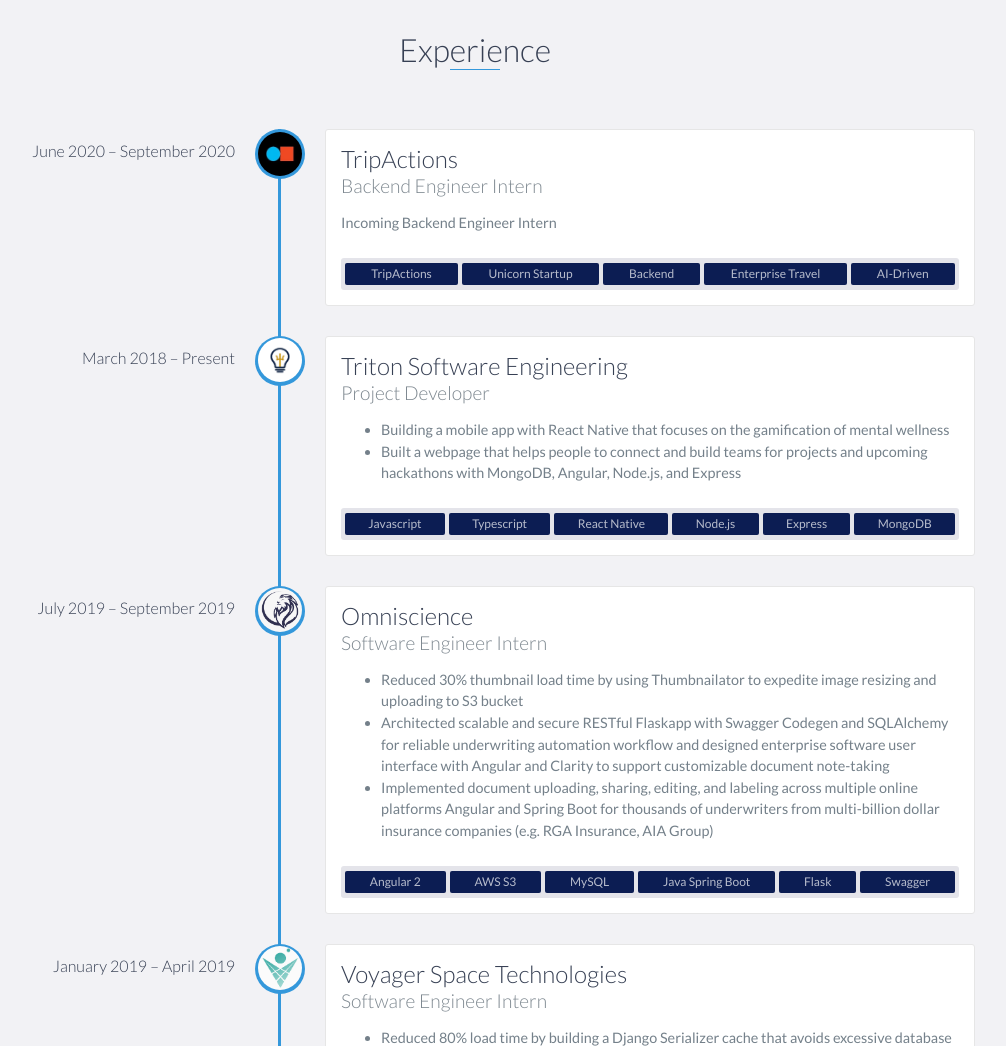
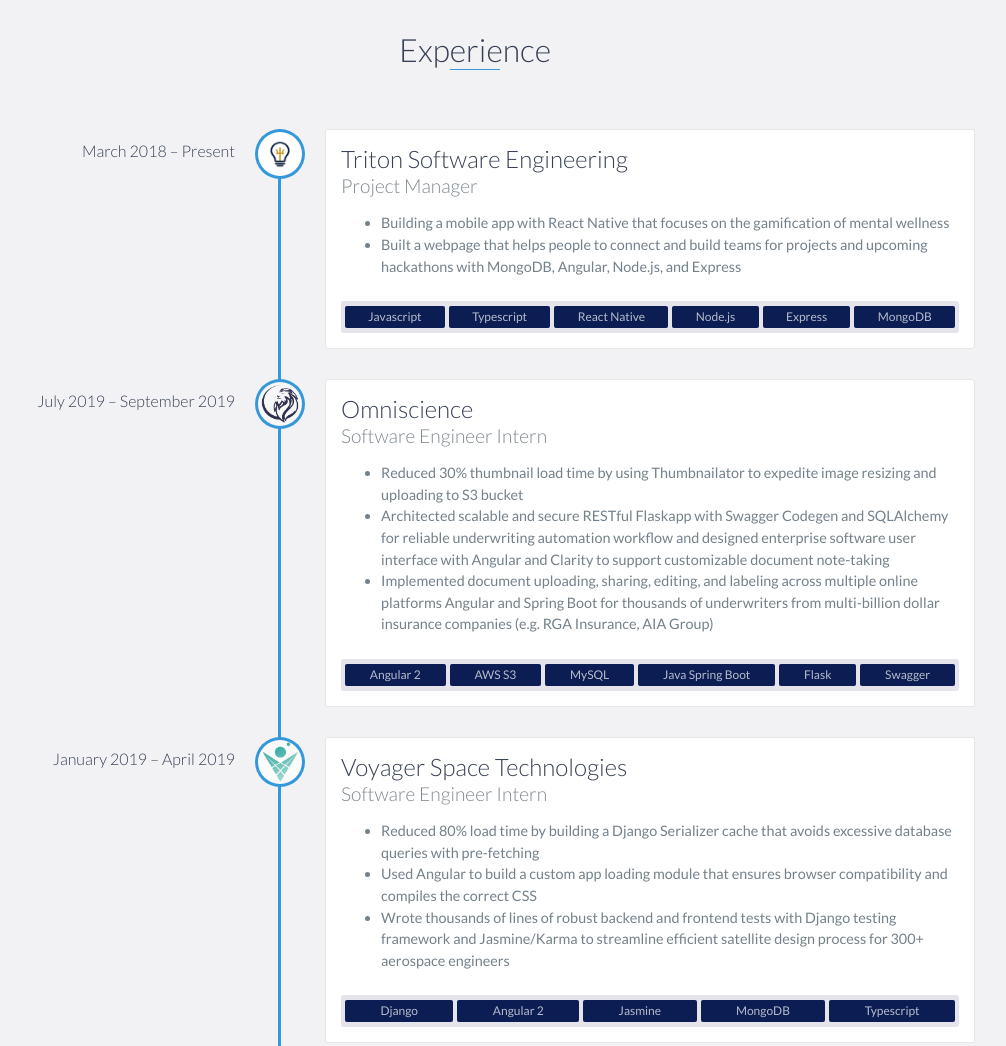
Before and after one commit to c3duan/Personal-Website-V1, a plain HTML site: page index.html in a window 1280 px wide. Shown: the part 1160-2206 px from the top of the page, without its empty margins (165-1171 px from the left). Drawn offline with nearby package versions, Linux system fonts and the light colour scheme.

Commit message:
updated timeline

```diff
--- a/index.html
+++ b/index.html
@@ -120,23 +120,9 @@
     <div id="experience" class="background-alt">
         <h2 class="heading">Experience</h2>
         <div id="experience-timeline">
-            <div data-date="June 2020 – September 2020">
-                <h3>TripActions</h3>
-                <h4>Backend Engineer Intern</h4>
-                <p>Incoming Backend Engineer Intern</p>
-                <br>
-                <ul class="content-skills">
-                    <li>TripActions</li>
-                    <li>Unicorn Startup</li>
-                    <li>Backend</li>
-                    <li>Enterprise Travel</li>
-                    <li>AI-Driven</li>
-                </ul>
-            </div>
-
             <div data-date="March 2018 – Present">
                 <h3>Triton Software Engineering</h3>
-                <h4>Project Developer</h4>
+                <h4>Project Manager</h4>
                 <ul class="description">
                     <li>Building a mobile app with React Native that focuses on the gamification of mental wellness</li>
                     <li>Built a webpage that helps people to connect and build teams for projects and upcoming hackathons with MongoDB, Angular, Node.js, and Express</li>
--- a/js/scripts.js
+++ b/js/scripts.js
@@ -115,11 +115,10 @@
         });
 
         // Add icons to each block
-        $($this.find('.vtimeline-point')[0]).prepend('<div class="vtimeline-icon"><a href="https://tripactions.com/" taget="blank"><img src="./images/tripactions-squarelogo.png" alt="Avatar" style="margin: 5%; width: 88%; border-radius: 50%"></div>');
-        $($this.find('.vtimeline-point')[1]).prepend('<div class="vtimeline-icon"><a href="https://tritonse.github.io/" taget="blank"><img src="./images/tse.png" alt="Avatar" style="margin: 5%; width: 88%; border-radius: 50%"></div>');
-        $($this.find('.vtimeline-point')[2]).prepend('<div class="vtimeline-icon"><a href="https://www.omni.sc/" target="blank"><img src="./images/Omniscience.png" alt="Avatar" style="margin: 5%; width: 88%; border-radius:50%"></div>');
-        $($this.find('.vtimeline-point')[3]).prepend('<div class="vtimeline-icon"><a href="https://voyagerspacetech.com/" target="blank"><img src="./images/Voyager.png" alt="Avatar" style="margin: 5%; width: 88%; border-radius:50%"></div>');
-        $($this.find('.vtimeline-point')[4]).prepend('<div class="vtimeline-icon"><a href="http://www.cn1win.com/index.html" taget="blank"><img src="./images/cn1win.png" alt="Avatar" style="margin: 5%; width: 88%; border-radius: 50%"></div>');
+        $($this.find('.vtimeline-point')[0]).prepend('<div class="vtimeline-icon"><a href="https://tritonse.github.io/" taget="blank"><img src="./images/tse.png" alt="Avatar" style="margin: 5%; width: 88%; height: 88%; border-radius: 50%"></div>');
+        $($this.find('.vtimeline-point')[1]).prepend('<div class="vtimeline-icon"><a href="https://www.omni.sc/" target="blank"><img src="./images/Omniscience.png" alt="Avatar" style="margin: 5%; width: 88%; height: 88%; border-radius:50%"></div>');
+        $($this.find('.vtimeline-point')[2]).prepend('<div class="vtimeline-icon"><a href="https://voyagerspacetech.com/" target="blank"><img src="./images/Voyager.png" alt="Avatar" style="margin: 5%; width: 88%; height: 88%; border-radius:50%"></div>');
+        $($this.find('.vtimeline-point')[3]).prepend('<div class="vtimeline-icon"><a href="http://www.cn1win.com/index.html" taget="blank"><img src="./images/cn1win.png" alt="Avatar" style="margin: 5%; width: 88%; height: 88%; border-radius: 50%"></div>');
 
         // Add dates to the timeline if exists
         $this.find('.vtimeline-content').each(function() {
```
Also changed, not shown: images/tripactions-squarelogo.png (deleted).
